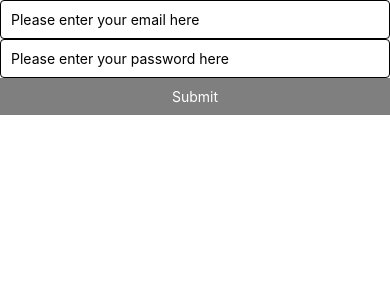
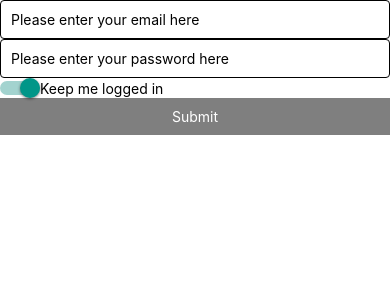
Before and after one commit to nvacheishvili/HWApp, a React Native app: screen / in a window 390 px wide. Shown: the top 300 px of the page. Built offline with nearby package versions, Linux system fonts and the light colour scheme.

Commit message:
switch component explained

```diff
--- a/App.js
+++ b/App.js
@@ -4,14 +4,18 @@ import {
   ScrollView,
   TextInput,
   // Button,
-  Pressable,
+  TouchableOpacity,
+  Switch,
   Text,
+  View,
 } from 'react-native';
 
 const App = () => {
   // Declare state variables to hold the email and password values entered by the user
   const [email, setEmail] = useState('');
   const [password, setPassword] = useState('');
+  // Declare state variables to hold the value of keeping user logged in or not
+  const [shouldKeepLoggedIn, setShouldKeepLoggedIn] = useState(true);
   return (
     <SafeAreaView>
       <ScrollView>
@@ -43,6 +47,14 @@ const App = () => {
             setPassword(value);
           }}
         />
+        <View style={{flex: 1, flexDirection: 'row', alignItems: 'center'}}>
+          {/*-- Switch component to decide whether user wants to stay logged in or not --*/}
+          <Switch
+            value={shouldKeepLoggedIn} //Current value of the switch (true - on, false - off)
+            onValueChange={value => setShouldKeepLoggedIn(value)} //on switch value change, reset the state variable as well
+          />
+          <Text>Keep me logged in</Text>
+        </View>
         {/* -- Background Color does not work with button component, therefore we're going to use Pressable
             <Button
               title={'Submit'}
@@ -50,7 +62,7 @@ const App = () => {
               style={{backgroundColor: 'black'}}
             />
         */}
-        <Pressable
+        <TouchableOpacity
           // Set the style of the Pressable to have a black background color
           // Set opacity to 0.5 if either email or password is missing or the password is less than 8 characters
           style={[
@@ -59,15 +71,15 @@ const App = () => {
           ]}
           // Disable the Pressable if either email or password is missing or the password is less than 8 characters
           disabled={email.length === 0 || password.length < 8}
-          // Set the onPress function to log the email and password values to the console
+          // Set the onPress function to log the email, password and keep me logged in values to the console
           onPress={() => {
             console.log('clicked');
-            console.log(email, password);
+            console.log(email, password, shouldKeepLoggedIn);
           }}>
           <Text style={{color: 'white', textAlign: 'center', padding: 10}}>
             Submit
           </Text>
-        </Pressable>
+        </TouchableOpacity>
       </ScrollView>
     </SafeAreaView>
   );
```
